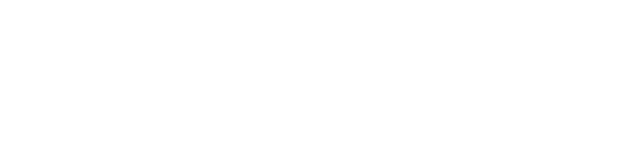
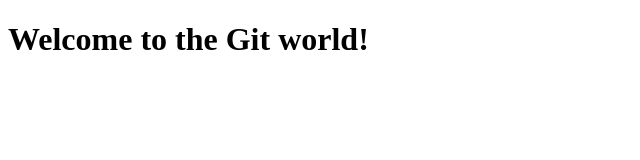
Before and after one commit to DoTrungHieu2004/workshop-git-conflict, a plain HTML site: page index.html in a window 1280 px wide. Shown: the whole page, without its empty margins (0-640 px from the left). Drawn offline with Linux system fonts and the light colour scheme.

Commit message:
add content

```diff
--- a/index.html
+++ b/index.html
@@ -6,6 +6,6 @@
     <title>Document</title>
 </head>
 <body>
-
+    <h1>Welcome to the Git world!</h1>
 </body>
 </html>
```
